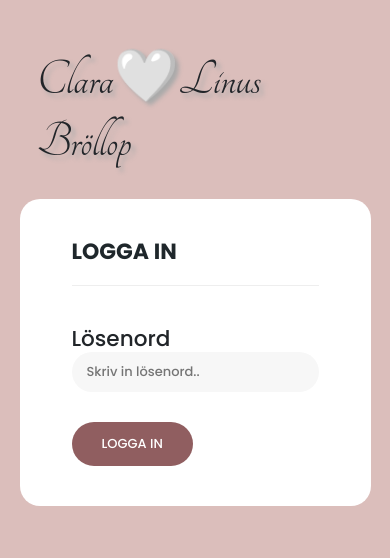
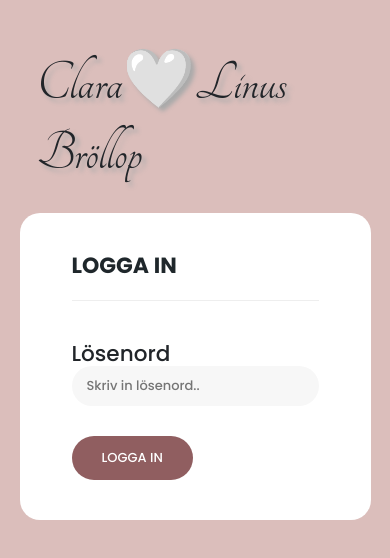
Before and after one commit to ClaraWiman1/ClaraWiman1.github.io, a plain HTML site: page index.html in a window 390 px wide. Drawn offline with Linux system fonts and the light colour scheme.

Commit message:
öka font

```diff
--- a/assets/css/main.css
+++ b/assets/css/main.css
@@ -1335,7 +1335,7 @@ section.contact-us .right-info ul li span {
     width: 90% !important;
   }
   #text {
-    font-size: 52px !important;
+    font-size: 58px !important;
     padding: 5px !important;
   }
 }
```
